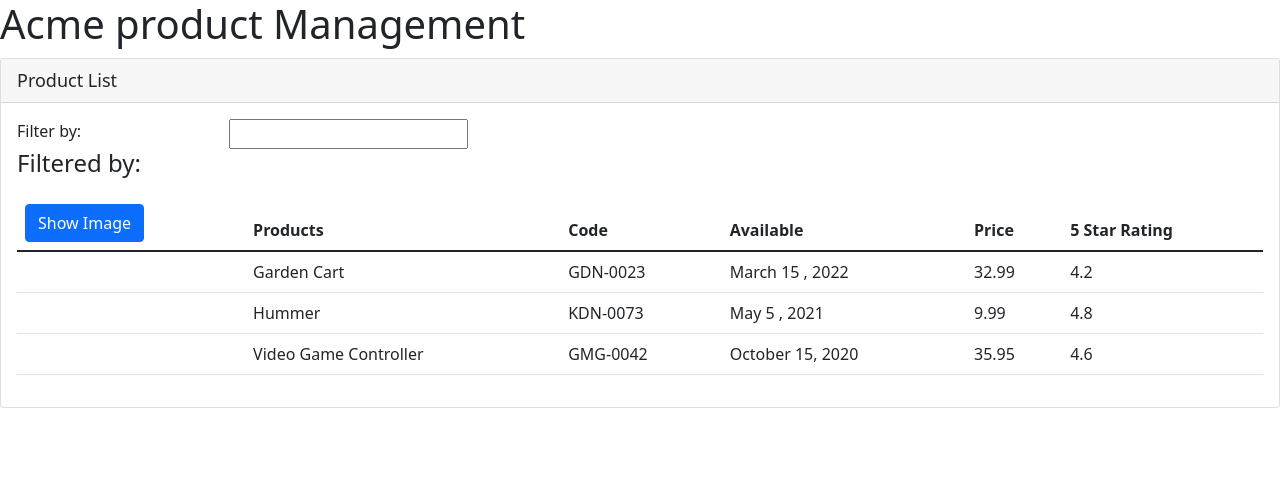
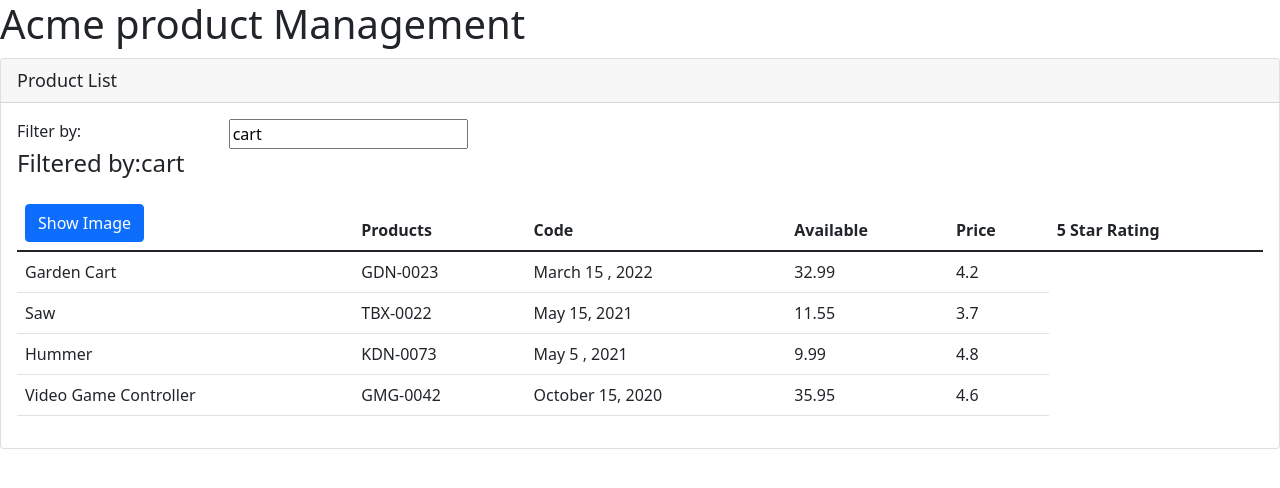
Before and after one commit to VarduhiSahakyan/angular, an Angular app: page / in a window 1280 px wide. Shown: the top 488 px of the page. Built offline with nearby package versions, Linux system fonts and the light colour scheme.

Commit message:
handling input with two-way binding

```diff
--- a/src/app/app.module.ts
+++ b/src/app/app.module.ts
@@ -1,6 +1,6 @@
 import { NgModule } from '@angular/core';
 import { BrowserModule } from '@angular/platform-browser';
-
+import {FormsModule} from "@angular/forms";
 import { AppComponent } from './app.component';
 import {ProductListComponent} from "./products/product-list.component";
 // identify the class as an Angular module by attaching
@@ -19,7 +19,8 @@ import {ProductListComponent} from "./products/product-list.component";
   // to this angular  module. external modules could be
   // provided by angular
   imports: [
-    BrowserModule
+    BrowserModule,
+    FormsModule
   ],
 
   // bootstrap array defines the startup component of the app
--- a/src/app/products/product-list.component.html
+++ b/src/app/products/product-list.component.html
@@ -7,12 +7,13 @@
     <div class="row">
       <div class="col-md-2">Filter by:</div>
       <div class="col-md-4">
-        <input type="text" />
+        <input type="text"
+        [(ngModel)]="listFilter"/>
       </div>
     </div>
     <div class="row">
       <div class="col-md-6">
-        <h4>Filtered by:</h4>
+        <h4>Filtered by:{{listFilter}}</h4>
       </div>
     </div>
 
@@ -21,8 +22,9 @@
         <thead>
         <tr>
           <th>
-            <button class="btn btn-primary">
-              Show Image
+            <button class="btn btn-primary"
+            (click)="toggleImage()">
+              {{showImage ? 'Hide ' : 'Show '}} Image
             </button>
           </th>
           <th>Products</th>
@@ -34,8 +36,14 @@
         </thead>
         <tbody>
         <tr *ngFor="let product of products">
-          <td></td>
-          <td>{{product.productName}}</td>
+          <td>
+            <img *ngIf="showImage"
+              [src]="product.imageUrl"
+                 [title]="product.productName"
+                 [style.widht.px]="imageWidth"
+                 [style.margin.px]="imageMargin">
+            {{product.productName}}
+          </td>
           <td>{{product.productCode}}</td>
           <td>{{product.releaseDate}}</td>
           <td>{{product.price}}</td>
--- a/src/app/products/product-list.component.ts
+++ b/src/app/products/product-list.component.ts
@@ -6,6 +6,10 @@ import {Component} from "@angular/core";
 })
 export class ProductListComponent {
   pageTitle: string ='Product List';
+  imageWidth = 50;
+  imageMargin = 2;
+  showImage: boolean = false;
+  listFilter: string ='cart';
   products: any[] = [
     {
       "productId": 2,
@@ -16,6 +20,16 @@ export class ProductListComponent {
       "price": 32.99,
       "starRating": 4.2,
       "imageUrl": "asserts/images/garden_cart.png"
+    },
+    {
+      "productId": 8,
+      "productName": "Saw",
+      "productCode": "TBX-0022",
+      "releaseDate": "May 15, 2021",
+      "description": "15-inch steel blade hand saw",
+      "price": 11.55,
+      "starRating": 3.7,
+      "imageUrl": "assets/images/saw.png"
     },
     {
       "productId": 5,
@@ -39,4 +53,8 @@ export class ProductListComponent {
     }
   ];
 
+  toggleImage(): void {
+    this.showImage = !this.showImage;
+  }
+
 }
```
